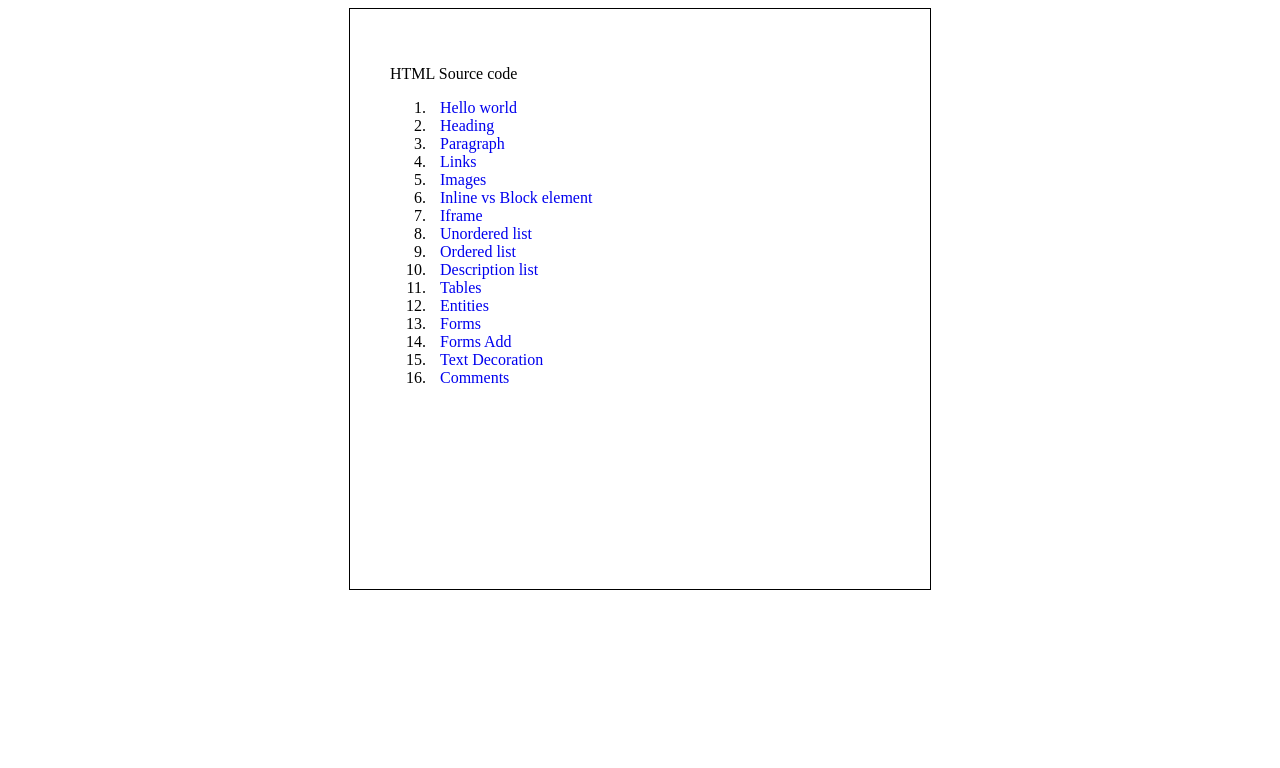
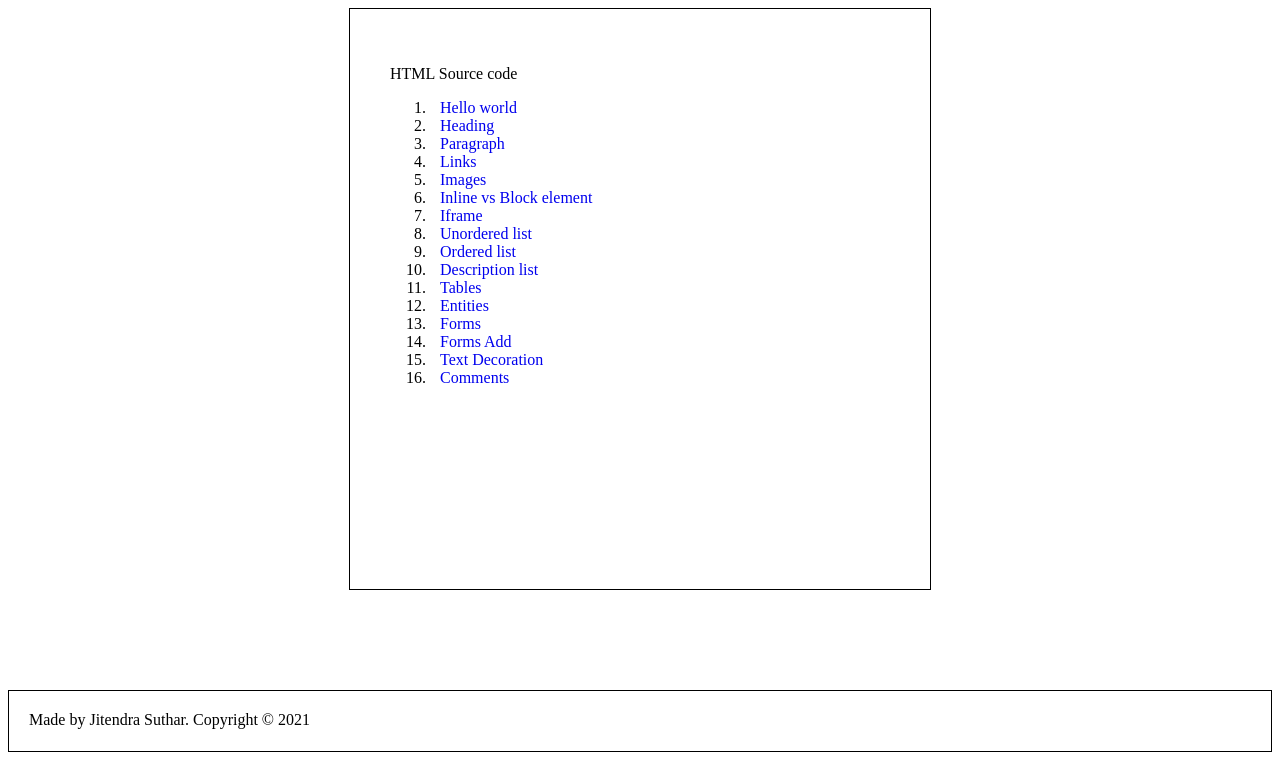
Before and after one commit to jitendrasuthar1998/htmlpractice.github.io, a plain HTML site: page index.html in a window 1280 px wide. Drawn offline with Linux system fonts and the light colour scheme.

Commit message:
Update index.html

```diff
--- a/index.html
+++ b/index.html
@@ -5,6 +5,15 @@
     <title>HTML CODES</title>
     <link rel="stylesheet" href="styling.css">
 
+    <style>
+    #copy {
+        border: 1px solid;
+        width: auto;
+        height: 20px;
+        margin-top: 100px;
+        padding: 20px;
+        }
+    </style>
 
     </head>
 <body>
@@ -34,6 +43,8 @@
     </div>
 
     </div>
+
+     <p id =copy>Made by Jitendra Suthar. Copyright &copy; 2021 </p>
     </body>
 
 </html>
```
